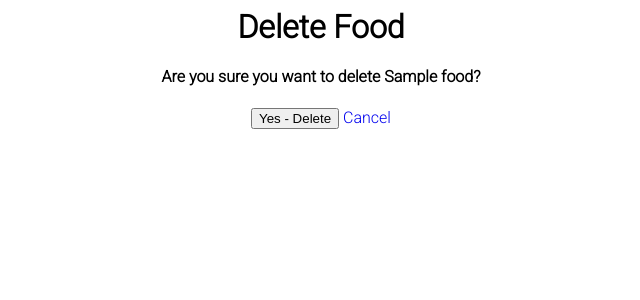
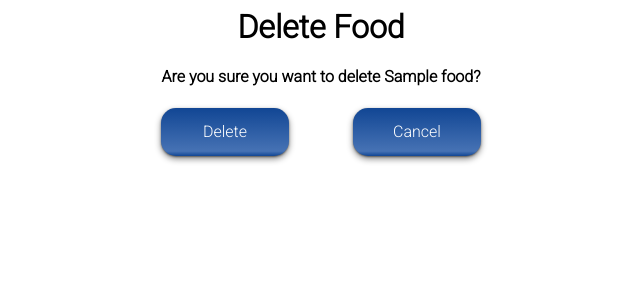
Before and after one commit to luisflores09/caloriecounter, a Django app: page /caloriecounter/1/delete/ in a window 1280 px wide. Shown: the top 300 px of the page, without its empty margins (319-959 px from the left). Run offline with Django 3.2, Linux system fonts and the light colour scheme; tables that the repository leaves empty hold one stand-in row (values such as "Sample post").

Commit message:
Changed input to custom div button

```diff
--- a/main_app/templates/main_app/food_confirm_delete.html
+++ b/main_app/templates/main_app/food_confirm_delete.html
@@ -16,8 +16,10 @@
         </h4>
         <form action="" method="post">
             {% csrf_token %}
-            <input class="btn red" type="submit" value="Yes - Delete">
-            <a classs="btn blue" href="/caloriecounter"> Cancel</a>
+            <div class="flex-container">
+                <div class="button" onclick="document.querySelector('form').submit()">Delete</div>
+                <a href="/caloriecounter"><div class="button">Cancel</div></a>
+            </div>
         </form>
 
         {% endblock %}
```
